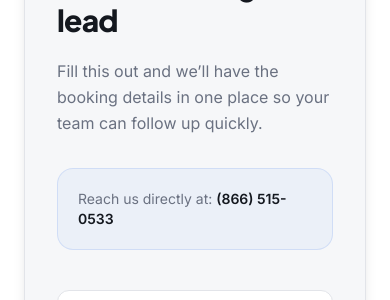
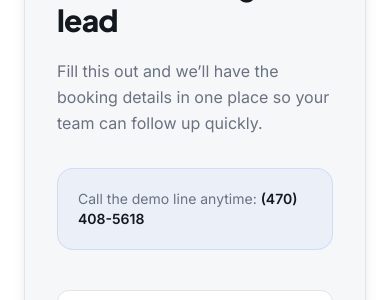
Before and after one commit to birdsinspace-gif/callcapture-nextjs, a Next.js app: page / in a window 390 px wide. Shown: the part 6671-6971 px from the top of the page. Built offline with nearby package versions, Linux system fonts and the light colour scheme.

Commit message:
Update CallCapture demo phone number

```diff
--- a/src/components/landing/BookingSection.tsx
+++ b/src/components/landing/BookingSection.tsx
@@ -82,7 +82,7 @@ const BookingSection = () => {
                 your team can follow up quickly.
               </p>
               <div className="mt-8 rounded-2xl border border-primary/15 bg-primary/5 p-5 text-sm text-muted-foreground">
-                Reach us directly at:{" "}
+                Call the demo line anytime:{" "}
                 <a
                   href={`tel:${DEMO_NUMBER}`}
                   className="font-semibold text-foreground underline-offset-4 transition hover:text-primary hover:underline"
--- a/src/lib/contact.ts
+++ b/src/lib/contact.ts
@@ -1,5 +1,5 @@
-export const DEMO_NUMBER = "+18665150533";
-export const DISPLAY_NUMBER = "(866) 515-0533";
+export const DEMO_NUMBER = "+14704085618";
+export const DISPLAY_NUMBER = "(470) 408-5618";
 
 // Shared booking link for cedarandsignal.com, callcapture.cc, and getservicelock.com.
 export const BOOKING_URL = "https://calendly.com/kyledchristopher/demo";
```
